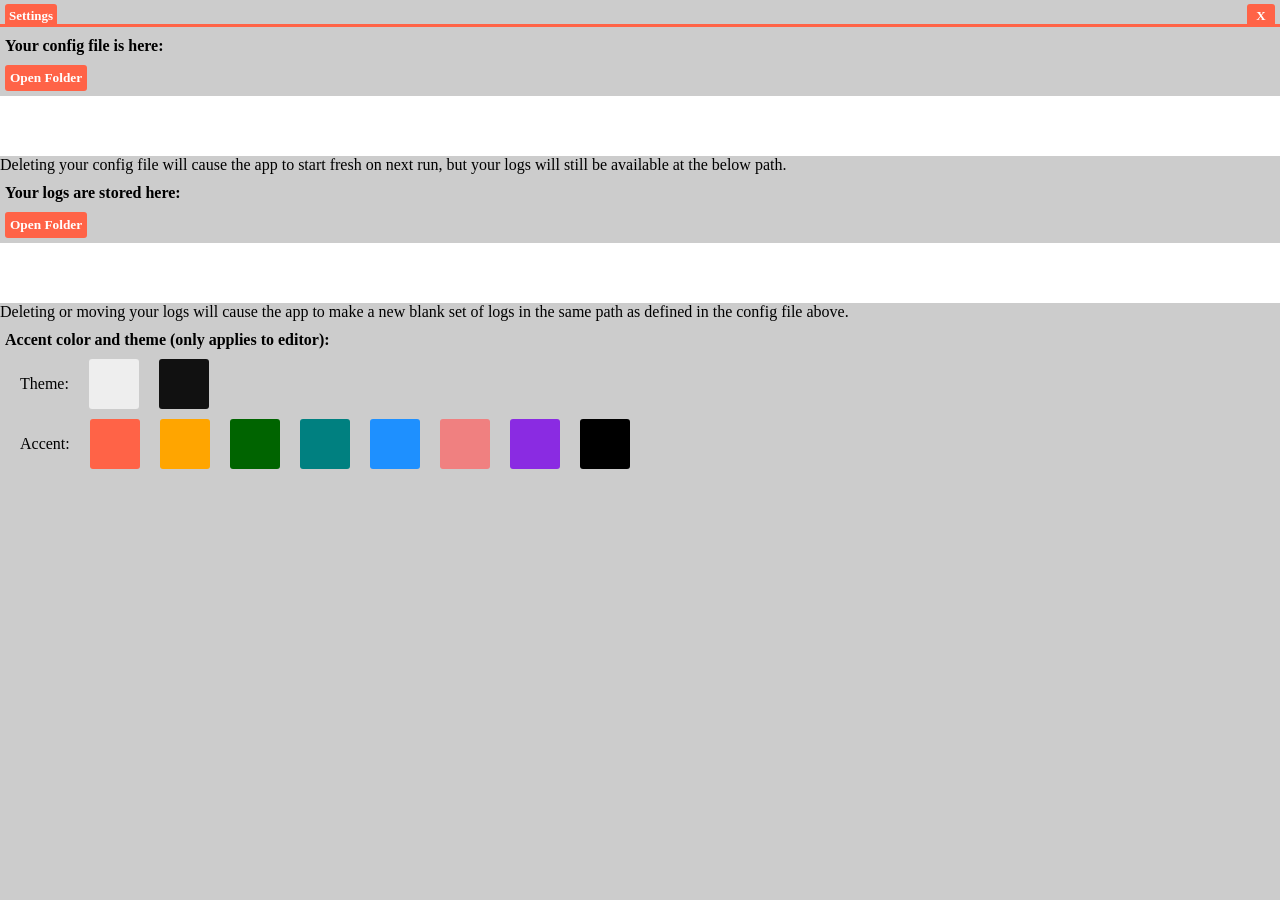
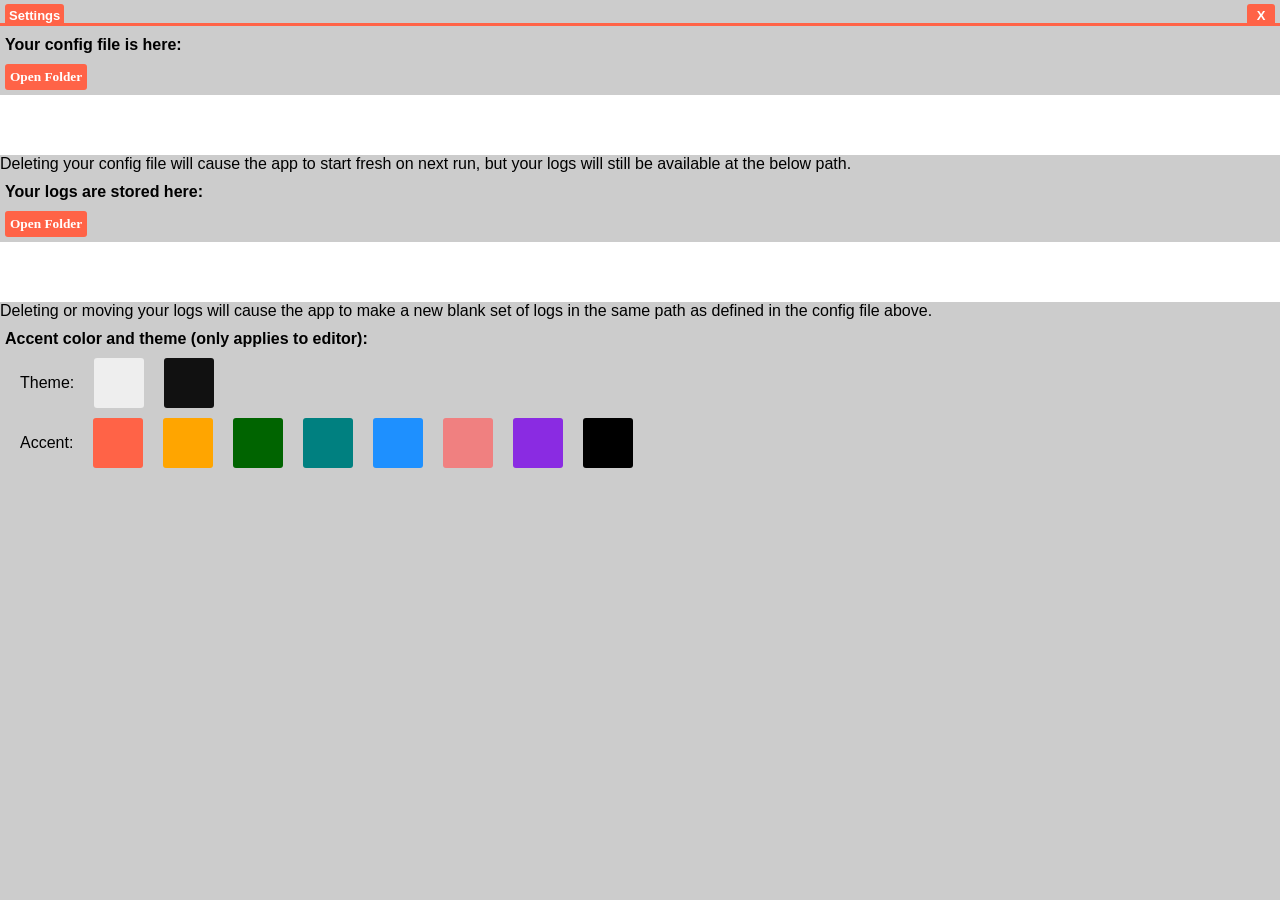

Moved to tauri, added dictation and transcription features.

--- a/public/settings.css
+++ b/public/settings.css
@@ -1,11 +1,11 @@
 @font-face {
-    font-family: 'HKGrotesk';
-    src: url('assets/HKGrotesk-Regular.ttf');
+    font-family: 'Figtree';
+    src: url('assets/figtree.ttf');
 }
 
 body {
     margin: 0;
-    font-family: HKGrotesk;
+    font-family: Figtree;
     font-size: medium;
     background-color: #FFF;
     display: flex;
@@ -13,6 +13,7 @@ body {
     align-items: center;
     overflow: hidden;
 }
+      *, *::before, *::after { font-family: Figtree, Segoe UI, sans-serif; }
 
 #main {
     width: 100%;
@@ -78,7 +79,7 @@ h2 {
 }
 
 button {
-    font-family: HKGrotesk;
+    font-family: Figtree;
     font-size: smaller;
     font-weight: 600;
     color: white;
